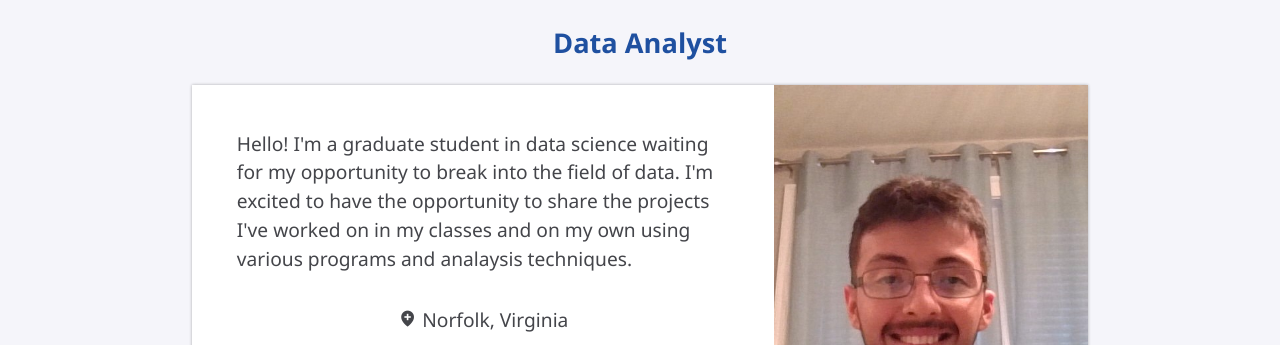
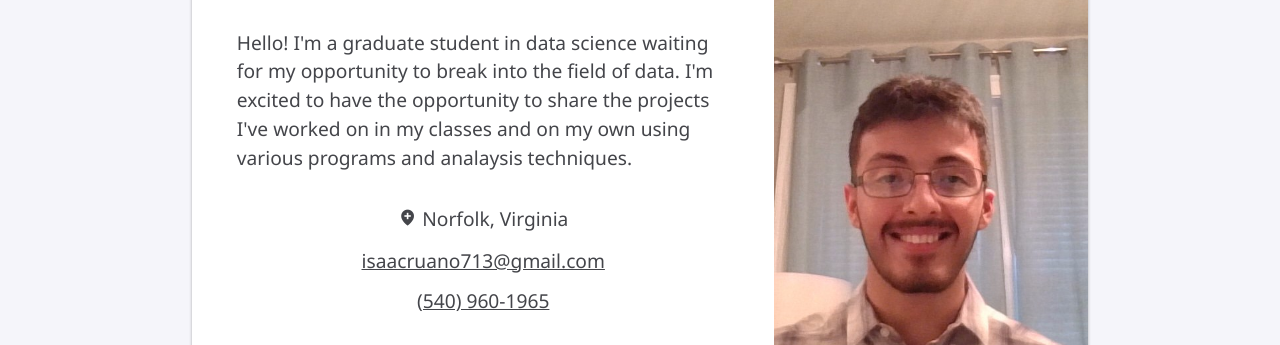
Before and after one commit to isaacruano713/isaacruano713.github.io, a plain HTML site: page index.html in a window 1280 px wide. Shown: the part 132-477 px from the top of the page. Drawn offline with nearby package versions, Linux system fonts and the light colour scheme.

Commit message:
Update index.html to remove data analyst header

```diff
--- a/index.html
+++ b/index.html
@@ -30,7 +30,7 @@
 
     <main>
         <h1>Isaac Ruano</h1>
-        <h2 class="center">Data Analyst</h2>
+<!--         <h2 class="center">Data Scientist</h2> -->
         <section id="about-me" class="paper-div minimal-space">
           <div id="self-intro" class="clean-padding">
             <p>
```
